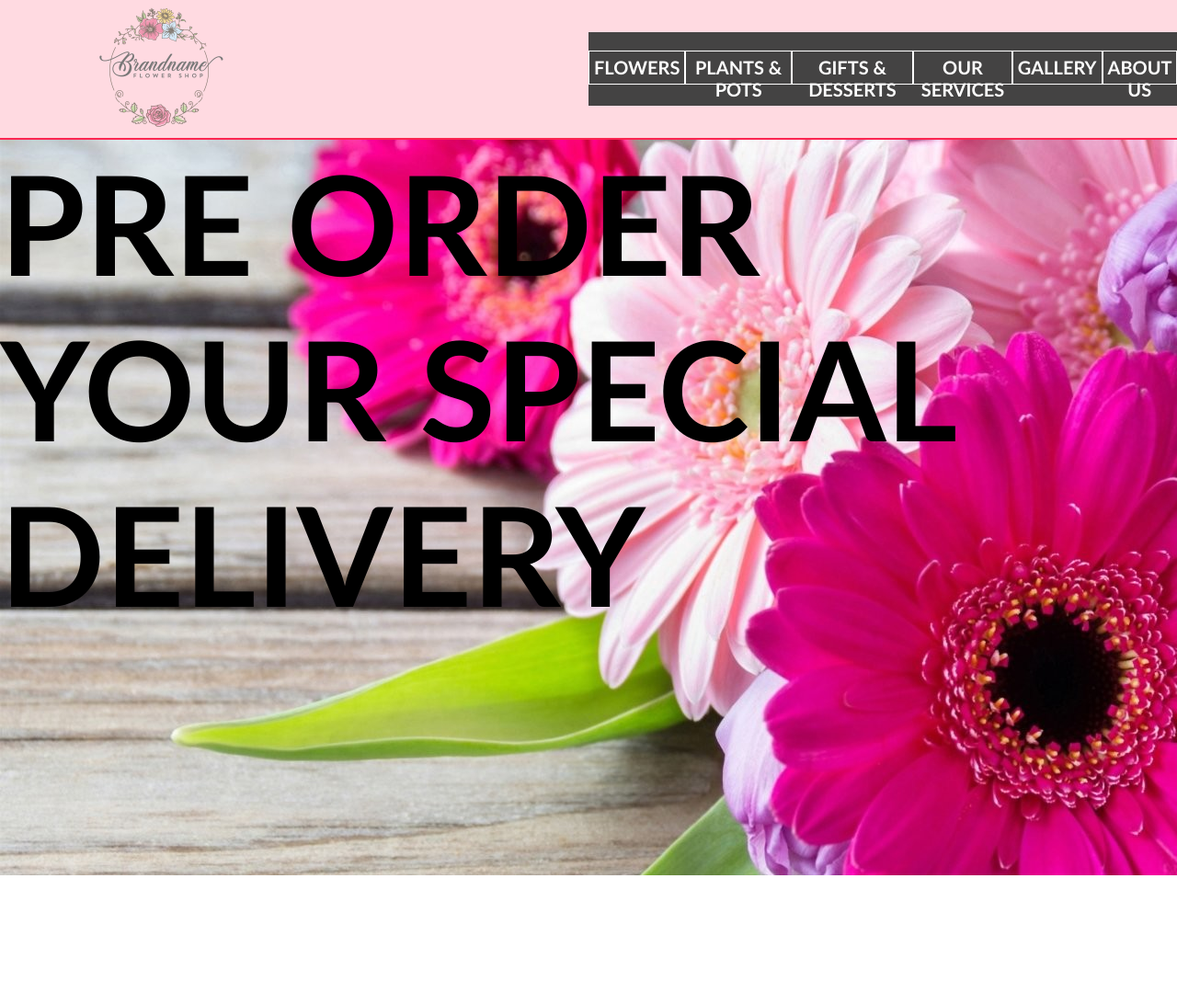
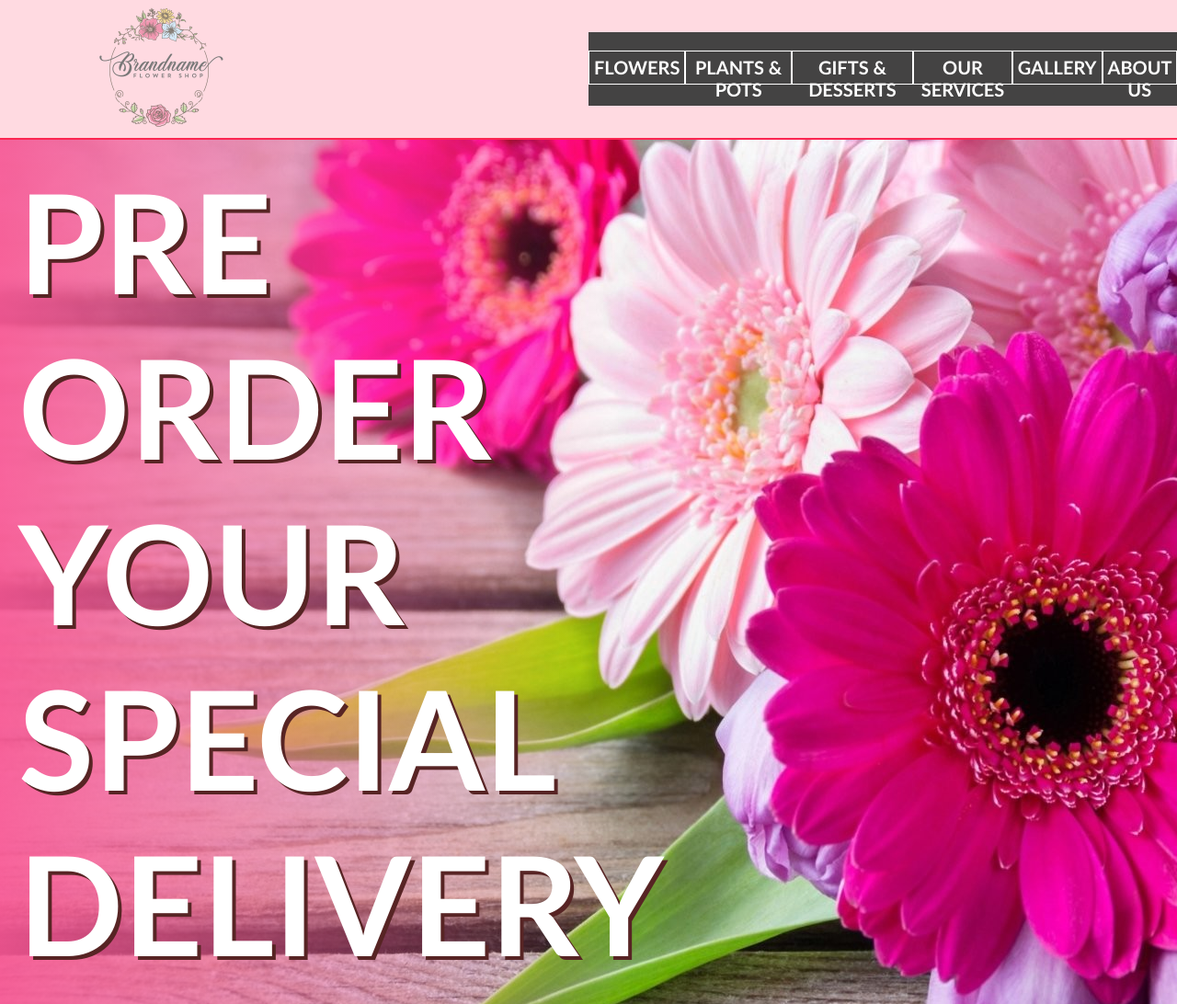
Before and after one commit to Iftekhar12777/flower-shop, a plain HTML site: page index.html in a window 1280 px wide. Shown: the whole page at 92% size. Before the commit the page ends 952 px from the top, so only its background shows below. Drawn offline with Linux system fonts and the light colour scheme.

Commit message:
cover complete

```diff
--- a/index.css
+++ b/index.css
@@ -17,6 +17,6 @@ body{height: 100vh;font-family: 'Trebuchet MS', 'Lucida Sans Unicode', 'Lucida G
 li{border: 1px solid white;height: 25px;padding: 5px;text-align: center;
 }
 
-.cover-img{background-image: url(images/cover.jpg);height: 100vh}
+.cover-img{background-image: url(images/cover.jpg);height: 100%}
 
-.title{font-size: 150px;}
+.title{font-size: 150px;width: 650px;padding: 20px;background-image: linear-gradient( 90deg, rgba(251, 86, 149, 0.9), rgba(255, 255, 255, 0.0));color: white;text-shadow: 4px 4px #572424;}
```
